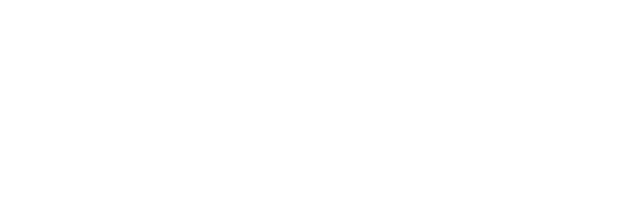
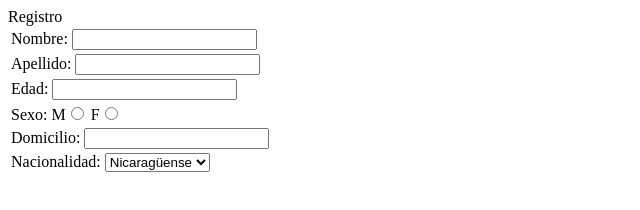
Before and after one commit to jhonae7/SWS, a plain HTML site: page index.html in a window 1280 px wide. Shown: the whole page, without its empty margins (0-640 px from the left). Drawn offline with Linux system fonts and the light colour scheme.

Commit message:
Creación de formulario en Index.html

```diff
--- a/index.html
+++ b/index.html
@@ -1,6 +1,41 @@
-<html>
+<!DOCTYPE html>
+<html lang="en">
 <head>
-<!head>
+    <meta charset="UTF-8">
+    <title>App</title>
+</head>
 <body>
-<!body>
-<!html>
+    <form>
+    <table>
+    <thead>Registro</thead>
+    <tbody>
+        <tr>
+            <td>Nombre: <input type="text" class="caja"></td>
+        </tr>
+        <tr>
+            <td>Apellido: <input type="text" class="caja"></td>
+        </tr>
+        <tr>
+            <td>Edad: <input type="number" class="caja"></td>
+        </tr>
+        <tr>
+            <td>Sexo: M<input type="radio" name="sexo" value="M">
+            F<input type="radio" name="sexo" value="F"></td>
+        </tr>
+        <tr>
+            <td>
+                Domicilio: <input type="text" class="caja">
+            </td>
+        </tr>
+        <tr>
+            <td>Nacionalidad: <select>
+                <option value="Nica">Nicaragüense</option>
+                <option value="CR">Costarricense</option>
+                <option value="Hon">Hondureño</option>
+            </select></td>
+        </tr>
+    </tbody>
+    </table>
+    </form>
+</body>
+</html>
```
Also changed, not shown: 1 other file.
